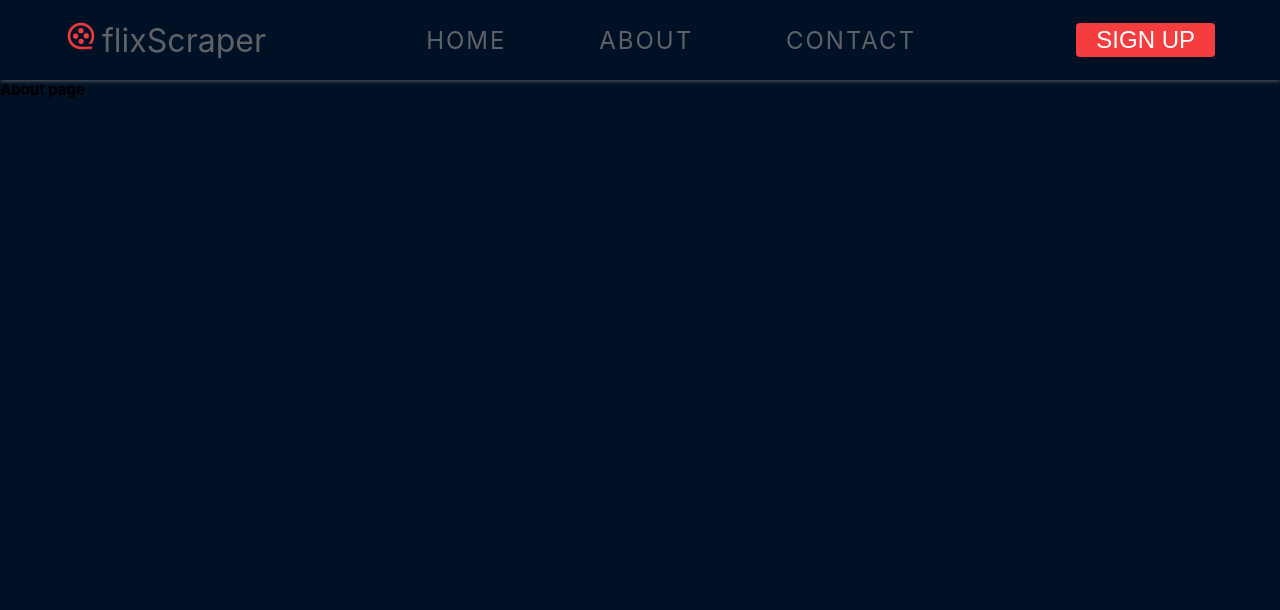
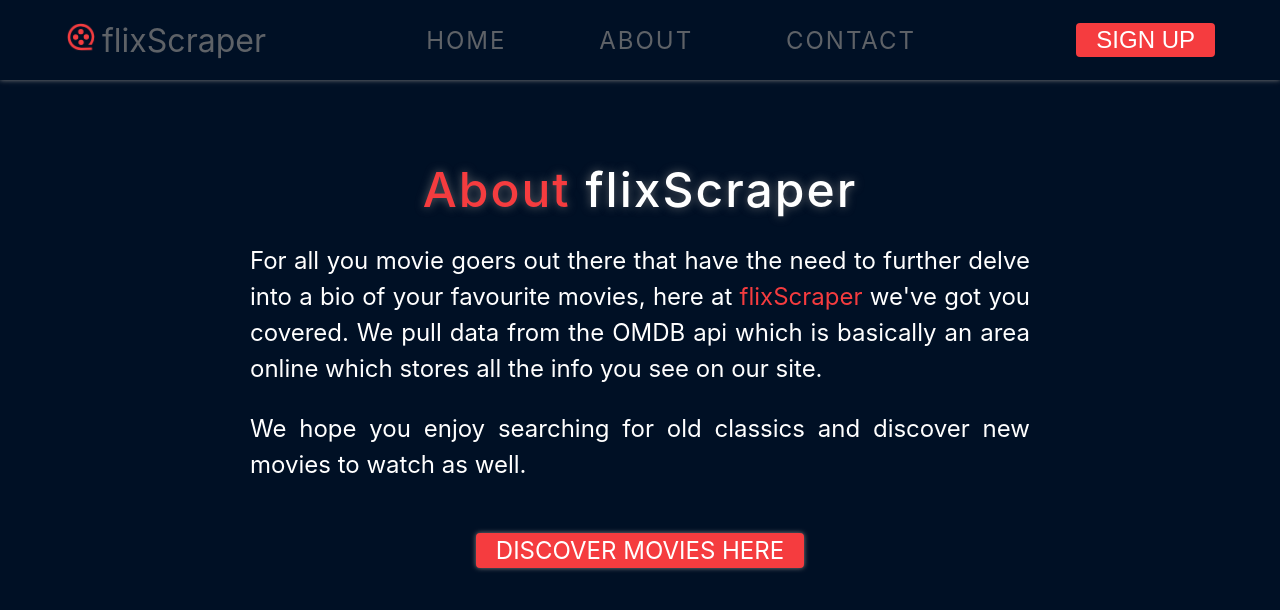
Before and after one commit to fidsta1990/flick-scraper, a React (Create React App) app: page /about in a window 1280 px wide. Shown: the top 610 px of the page. Built offline with nearby package versions, Linux system fonts and the light colour scheme; no server answers.

Commit message:
added About component content and styling

```diff
--- a/src/App.js
+++ b/src/App.js
@@ -10,7 +10,6 @@ import Navbar from "./components/Navbar";
 
 function App() {
   return (
-    <>
     <Router>
       <Navbar />
       <Switch>
@@ -32,7 +31,6 @@ function App() {
         </Route>
       </Switch>
     </Router>
-    </>
   );
 }
 
--- a/src/components/Movies.jsx
+++ b/src/components/Movies.jsx
@@ -2,6 +2,9 @@ import React from "react";
 import { useGlobalContext } from "../data/context";
 import Loading from "./Loading";
 import { Link } from "react-router-dom";
+
+const url =
+  "https://upload.wikimedia.org/wikipedia/commons/f/fc/No_picture_available.png";
 
 const Movies = () => {
   const { loading, movies } = useGlobalContext();
@@ -18,7 +21,7 @@ const Movies = () => {
 
           return (
             <Link to={`/movies/${id}`} key={id} className="movie">
-              <img src={image} alt={title} />
+              <img src={image === "N/A" ? url : image} alt={title} />
               <div className="caption">
                 <span>{title}</span>
                 <span>Release: {year}</span>
--- a/src/index.scss
+++ b/src/index.scss
@@ -64,6 +64,10 @@ body {
 code {
   font-family: source-code-pro, Menlo, Monaco, Consolas, "Courier New",
     monospace;
+}
+
+p {
+  line-height: 1.5;
 }
 
 ul,
@@ -134,6 +138,13 @@ BUTTONS
   }
 }
 
+.center-btn {
+  display: flex;
+  justify-content: center;
+  align-items: center;
+  margin-top: 5rem;
+}
+
 .btn:active {
   transform: scale(0.95);
 }
@@ -180,6 +191,7 @@ nav {
   font-size: 2.4rem;
   color: $btnMain;
   cursor: pointer;
+  display: flex;
 }
 
 .logo-icon {
@@ -334,6 +346,63 @@ Home
     border-bottom-right-radius: 50% 15%;
     box-shadow: $lightShadow;
     background-position-y: 30%;
+  }
+}
+
+/*
+===============
+About
+===============
+*/
+
+.about {
+  margin: 8rem 0 0;
+  color: $white;
+
+  h2 {
+    color: $btnMain;
+    text-shadow: 0 0 10px $links;
+    font-size: 3.2rem;
+    font-weight: 450;
+    text-align: center;
+    letter-spacing: $spacing;
+
+    span {
+      color: $white;
+    }
+  }
+
+  p {
+    font-size: 1.6rem;
+
+    margin: 2.4rem auto;
+    span {
+      color: $btnMain;
+    }
+  }
+
+  .btn {
+    text-transform: uppercase;
+    box-shadow: $lightShadow;
+    font-size: 2rem;
+  }
+}
+
+@media (min-width: 768px) {
+  .about {
+    h2 {
+      font-size: 4.8rem;
+    }
+
+    p {
+      font-size: 2.4rem;
+      text-align: justify;
+      max-width: 780px;
+    }
+
+    .btn {
+      font-size: 2.4rem;
+    }
   }
 }
 
--- a/src/pages/About.jsx
+++ b/src/pages/About.jsx
@@ -1,12 +1,33 @@
-import React from 'react'
-
+import React from "react";
+import { Link } from "react-router-dom";
 
 const About = () => {
   return (
-    <div>
-      <h2>About page</h2>
-    </div>
-  )
-}
+    <section className="about">
+      <article className="section">
+        <h2>
+          About <span>flixScraper</span>
+        </h2>
+        <p>
+          For all you movie goers out there that have the need to further delve
+          into a bio of your favourite movies, here at <span>flixScraper</span>{" "}
+          we've got you covered. We pull data from the OMDB api which is
+          basically an area online which stores all the info you see on our
+          site.
+        </p>
+        <p>
+          We hope you enjoy searching for old classics and discover new movies
+          to watch as well.
+        </p>
 
-export default About
+        <div className="center-btn">
+          <Link to="/" className="btn">
+            discover movies here
+          </Link>
+        </div>
+      </article>
+    </section>
+  );
+};
+
+export default About;
--- a/src/pages/Error.jsx
+++ b/src/pages/Error.jsx
@@ -1,6 +1,6 @@
 import React from "react";
 import error from "../assets/error.png";
-import {Link} from 'react-router-dom'
+import { Link } from "react-router-dom";
 
 const Error = () => {
   return (
@@ -8,7 +8,9 @@ const Error = () => {
       <div className="container">
         <h3>OOPS... NO SUCH PAGE EXISTS</h3>
         <img src={error} alt="error page" />
-        <Link to="/" className="btn">back to home</Link>
+        <Link to="/" className="btn">
+          back to home
+        </Link>
       </div>
     </section>
   );
```
Lines whose indentation alone changed are shown as unchanged.
